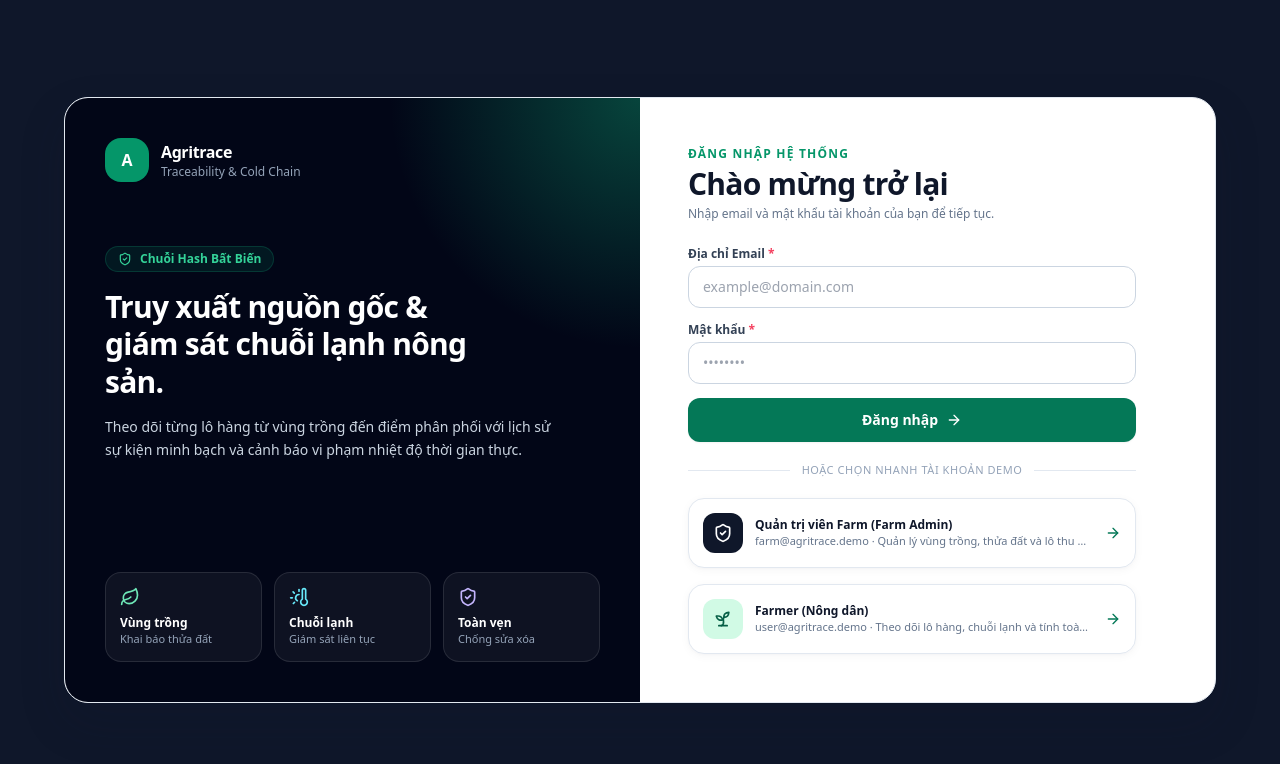
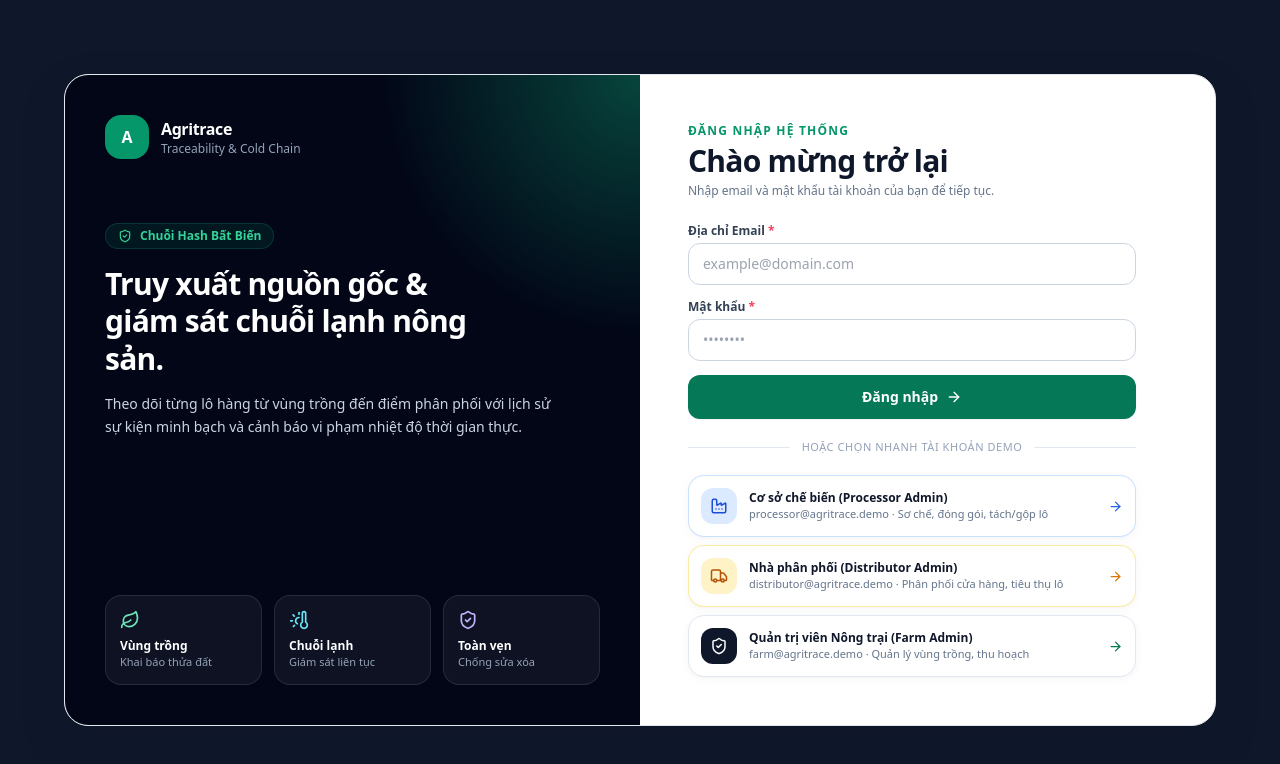
Before and after one commit to hoanganhdang232-ux/chuoi-nong-san-lanh, a React (Vite) app in the folder frontend/: page /login in a window 1280 px wide. Shown: the top 764 px of the page. Built offline with nearby package versions, Linux system fonts and the light colour scheme; no server answers.

Commit message:
feat(auth): add Processor Admin and Distributor Admin quick demo login buttons

```diff
--- a/frontend/src/pages/LoginPage.jsx
+++ b/frontend/src/pages/LoginPage.jsx
@@ -2,12 +2,13 @@ import { useState } from "react";
 import {
   AlertTriangle,
   ArrowRight,
+  Factory,
   Leaf,
   Lock,
   ShieldAlert,
   ShieldCheck,
-  Sprout,
   ThermometerSun,
+  Truck,
 } from "lucide-react";
 import { useAuth } from "../context/AuthContext.jsx";
 
@@ -239,6 +240,55 @@ export default function LoginPage() {
               </div>
 
               {/* Demo Account Buttons */}
+              <div className="grid gap-2">
+                <button
+                  type="button"
+                  disabled={isSubmitting}
+                  onClick={() => {
+                    setEmailError("");
+                    setPasswordError("");
+                    handleLogin("processor@agritrace.demo", "Processor@123");
+                  }}
+                  className="flex w-full items-center gap-3 rounded-2xl border border-blue-200/80 bg-white p-3 text-left transition hover:border-blue-500 hover:bg-blue-50/50 disabled:cursor-not-allowed disabled:opacity-60 card-shadow"
+                >
+                  <span className="flex h-9 w-9 shrink-0 items-center justify-center rounded-xl bg-blue-100 text-blue-700">
+                    <Factory size={18} />
+                  </span>
+                  <span className="min-w-0 flex-1">
+                    <span className="block text-xs font-bold text-slate-900">
+                      Cơ sở chế biến (Processor Admin)
+                    </span>
+                    <span className="block text-[11px] text-slate-500 truncate">
+                      processor@agritrace.demo · Sơ chế, đóng gói, tách/gộp lô
+                    </span>
+                  </span>
+                  <ArrowRight className="shrink-0 text-blue-600" size={15} />
+                </button>
+
+                <button
+                  type="button"
+                  disabled={isSubmitting}
+                  onClick={() => {
+                    setEmailError("");
+                    setPasswordError("");
+                    handleLogin("distributor@agritrace.demo", "Distributor@123");
+                  }}
+                  className="flex w-full items-center gap-3 rounded-2xl border border-amber-200/80 bg-white p-3 text-left transition hover:border-amber-500 hover:bg-amber-50/50 disabled:cursor-not-allowed disabled:opacity-60 card-shadow"
+                >
+                  <span className="flex h-9 w-9 shrink-0 items-center justify-center rounded-xl bg-amber-100 text-amber-700">
+                    <Truck size={18} />
+                  </span>
+                  <span className="min-w-0 flex-1">
+                    <span className="block text-xs font-bold text-slate-900">
+                      Nhà phân phối (Distributor Admin)
+                    </span>
+                    <span className="block text-[11px] text-slate-500 truncate">
+                      distributor@agritrace.demo · Phân phối cửa hàng, tiêu thụ lô
+                    </span>
+                  </span>
+                  <ArrowRight className="shrink-0 text-amber-600" size={15} />
+                </button>
+
                 <button
                   type="button"
                   disabled={isSubmitting}
@@ -247,45 +297,22 @@ export default function LoginPage() {
                     setPasswordError("");
                     handleLogin("farm@agritrace.demo", "Farm@123");
                   }}
-                className="flex w-full items-center gap-3 rounded-2xl border border-slate-200 bg-white p-3.5 text-left transition hover:border-emerald-500 hover:bg-emerald-50/50 disabled:cursor-not-allowed disabled:opacity-60 card-shadow"
+                  className="flex w-full items-center gap-3 rounded-2xl border border-slate-200 bg-white p-3 text-left transition hover:border-emerald-500 hover:bg-emerald-50/50 disabled:cursor-not-allowed disabled:opacity-60 card-shadow"
                 >
-                <span className="flex h-10 w-10 shrink-0 items-center justify-center rounded-xl bg-slate-900 text-white">
-                  <ShieldCheck size={20} />
+                  <span className="flex h-9 w-9 shrink-0 items-center justify-center rounded-xl bg-slate-900 text-white">
+                    <ShieldCheck size={18} />
                   </span>
                   <span className="min-w-0 flex-1">
                     <span className="block text-xs font-bold text-slate-900">
-                    Quản trị viên Farm (Farm Admin)
+                      Quản trị viên Nông trại (Farm Admin)
                     </span>
                     <span className="block text-[11px] text-slate-500 truncate">
-                    farm@agritrace.demo · Quản lý vùng trồng, thửa đất và lô thu hoạch
+                      farm@agritrace.demo · Quản lý vùng trồng, thu hoạch
                     </span>
                   </span>
-                <ArrowRight className="shrink-0 text-emerald-700" size={16} />
+                  <ArrowRight className="shrink-0 text-emerald-700" size={15} />
                 </button>
-
-              <button
-                type="button"
-                disabled={isSubmitting}
-                onClick={() => {
-                  setEmailError("");
-                  setPasswordError("");
-                  handleLogin("user@agritrace.demo", "User@123");
-                }}
-                className="flex w-full items-center gap-3 rounded-2xl border border-slate-200 bg-white p-3.5 text-left transition hover:border-emerald-500 hover:bg-emerald-50/50 disabled:cursor-not-allowed disabled:opacity-60 card-shadow"
-              >
-                <span className="flex h-10 w-10 shrink-0 items-center justify-center rounded-xl bg-emerald-100 text-emerald-800">
-                  <Sprout size={20} />
-                </span>
-                <span className="min-w-0 flex-1">
-                  <span className="block text-xs font-bold text-slate-900">
-                    Farmer (Nông dân)
-                  </span>
-                  <span className="block text-[11px] text-slate-500 truncate">
-                    user@agritrace.demo · Theo dõi lô hàng, chuỗi lạnh và tính toàn vẹn
-                  </span>
-                </span>
-                <ArrowRight className="shrink-0 text-emerald-700" size={16} />
-              </button>
+              </div>
             </div>
           </div>
         </div>
```
Lines whose indentation alone changed are shown as unchanged.
